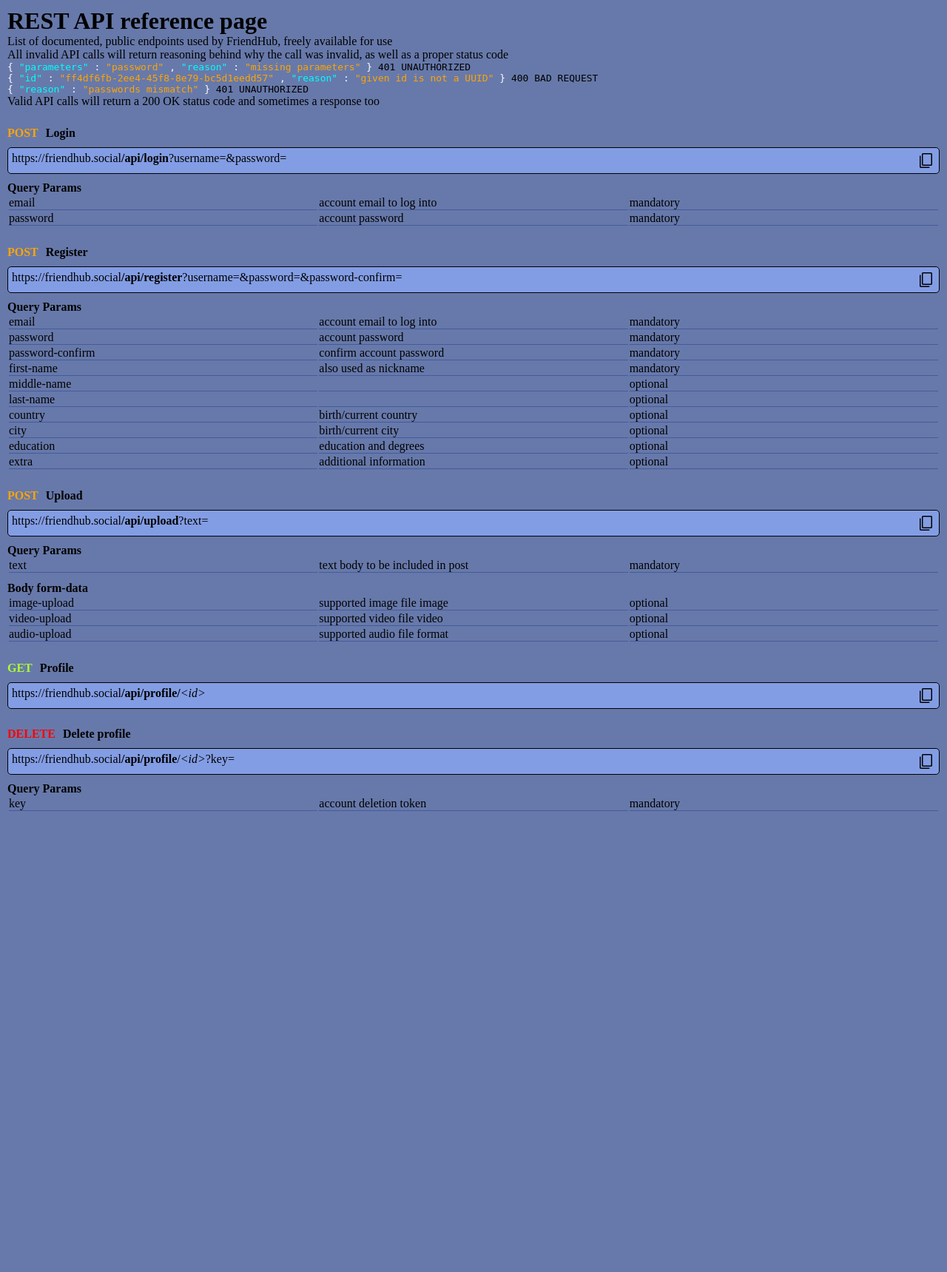
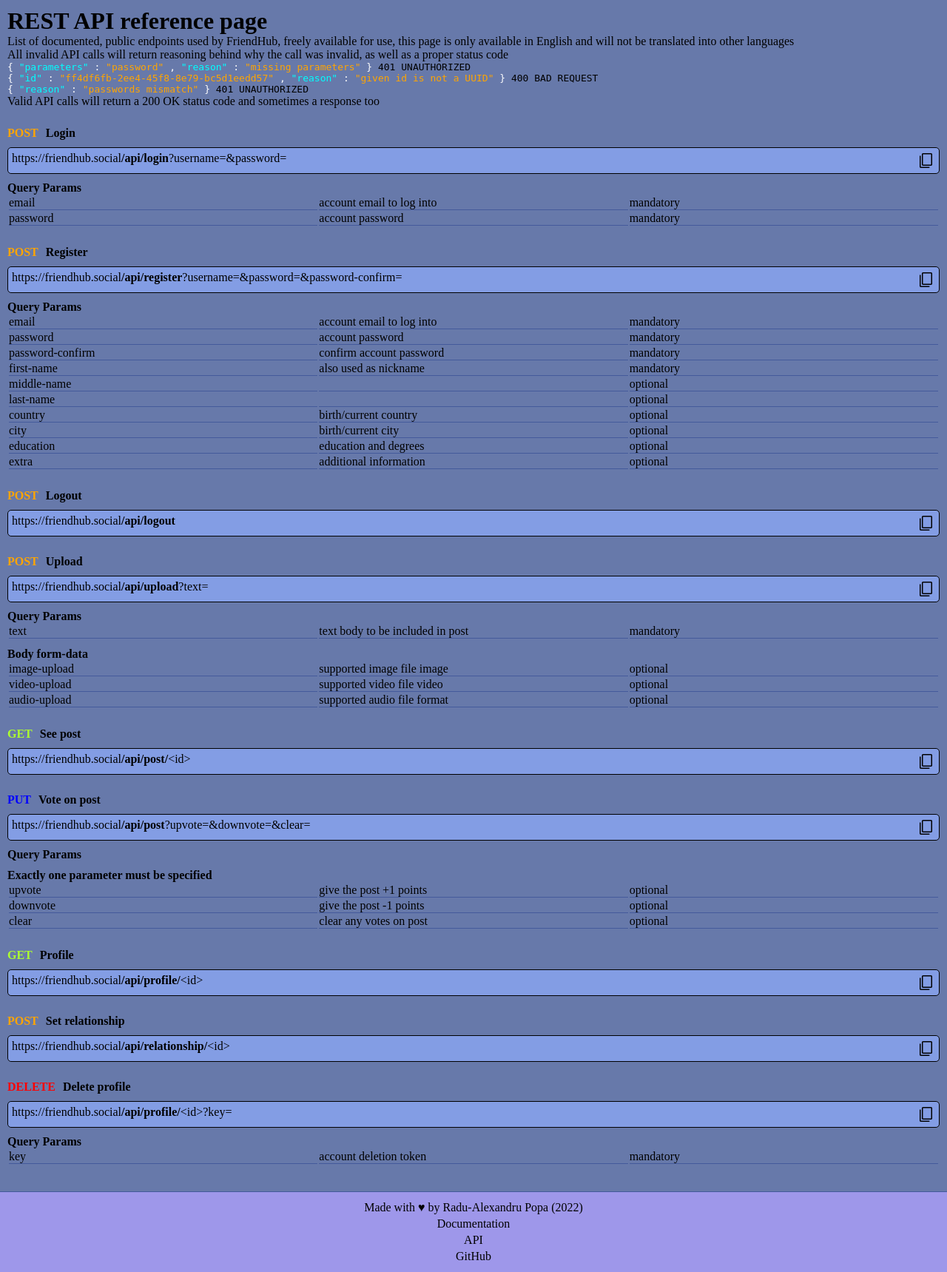
Before and after one commit to radu781/FriendHub-backend, a Flask app: page /api in a window 1280 px wide. Shown: the part 89-1808 px from the top of the page at 74% size. Before the commit the page ends 1185 px from the top, so only its background shows below. Run offline with Flask 2, Linux system fonts and the light colour scheme; parts of the project's set-up code (start-up, migrations or seed data) failed here and were passed over.

Commit message:
Updated API page, js clipboard copy

```diff
--- a/friendhub/src/controllers/login_controller.py
+++ b/friendhub/src/controllers/login_controller.py
@@ -66,7 +66,7 @@ def login() -> Response:
         owner_id=current_user.id_,
         valid_until=datetime.now() + timedelta(14),
         purpose=Token.Purpose.USER_LOGIN,
-        force_invalid=False
+        force_invalid=False,
     )
     TokenDAO.add(current_token)
     session[Token.Purpose.USER_LOGIN] = current_token.value
--- a/friendhub/src/database/dbmanager.py
+++ b/friendhub/src/database/dbmanager.py
@@ -38,7 +38,10 @@ class __DBManager:
                 self.connector.commit()
             return self.cursor.fetchall()
         except Error as e:
-            print(f"MySQL error: {e}, statement: {statement.replace('  ', ' ')}, args: {[str(val).strip() for val in values]}")
+            print(
+                f"""MySQL error: {e}, statement: {statement.replace('  ', ' ')},
+                args: {[str(val).strip() for val in values]}"""
+            )
             return []
 
     def execute_multiple(
--- a/friendhub/src/database/post_dao.py
+++ b/friendhub/src/database/post_dao.py
@@ -13,7 +13,8 @@ class PostDAO:
     @staticmethod
     def create_post(post: Post) -> None:
         DBManager.execute(
-            "INSERT INTO posts(id, owner_id, create_time, likes, dislikes, text, image, video, audio) VALUES(%s, %s, %s, %s, %s, %s, %s, %s, %s)",
+            """INSERT INTO posts(id, owner_id, create_time, likes, dislikes, text, image, video, audio)
+            VALUES(%s, %s, %s, %s, %s, %s, %s, %s, %s)""",
             (
                 str(post.id_),
                 str(post.owner_id),
--- a/friendhub/src/database/relationship_dao.py
+++ b/friendhub/src/database/relationship_dao.py
@@ -8,7 +8,8 @@ class RelationshipDAO:
     def insert_or_update(rel: Relationship) -> None:
         if RelationshipDAO.get_relationship(rel.id_) is None:
             DBManager.execute(
-                "INSERT INTO relationships(id, user_id1, user_id2, type, change_time) VALUES(%s, %s, %s, %s, %s)",
+                """INSERT INTO relationships(id, user_id1, user_id2, type, change_time)
+                VALUES(%s, %s, %s, %s, %s)""",
                 (str(rel.id_), str(rel.user_id1), str(rel.user_id2), rel.type, rel.change_time),
             )
         else:
--- a/friendhub/src/database/token_dao.py
+++ b/friendhub/src/database/token_dao.py
@@ -6,7 +6,8 @@ class TokenDAO:
     @staticmethod
     def add(token: Token) -> None:
         DBManager.execute(
-            "INSERT INTO tokens(id, owner, valid_until, value, purpose, date_created) VALUES(%s, %s, %s, %s, %s, %s)",
+            """INSERT INTO tokens(id, owner, valid_until, value, purpose, date_created)
+             VALUES(%s, %s, %s, %s, %s, %s)""",
             (
                 str(token.id_),
                 str(token.owner_id),
--- a/friendhub/src/mail/sender.py
+++ b/friendhub/src/mail/sender.py
@@ -1,5 +1,5 @@
-import smtplib, ssl
-from time import sleep
+import smtplib
+import ssl
 
 from mail.email import Email
 from . import _from, _password
--- a/friendhub/src/main.py
+++ b/friendhub/src/main.py
@@ -16,6 +16,7 @@ from controllers.post_controller import post_blueprint
 from controllers.relationship_controller import relationship_blueprint
 from globals import DEBUG_ON, SESSION_KEY
 from views.api_view import api_blueprint
+from views.docs_view import docs_blueprint
 from views.index_view import index_view_blueprint
 from views.login_view import login_view_blueprint
 from views.profile_view import profile_view_blueprint
@@ -37,6 +38,7 @@ app.register_blueprint(login_view_blueprint)
 app.register_blueprint(register_view_blueprint)
 app.register_blueprint(index_view_blueprint)
 app.register_blueprint(api_blueprint)
+app.register_blueprint(docs_blueprint)
 app.register_blueprint(deploy_blueprint)
 app.register_blueprint(login_blueprint)
 app.register_blueprint(logout_blueprint)
--- /dev/null
+++ b/friendhub/static/scripts/api.js
@@ -0,0 +1,9 @@
+let copyButtons = document.querySelectorAll(".copy-clipboard")
+for (let copyButton of copyButtons) {
+    copyButton.addEventListener("click", (event) => {
+        let whole = event.target.parentElement.childNodes[1]
+        let endpoint = whole.childNodes[1].innerHTML
+        let params = whole.childNodes[2].data || ""
+        navigator.clipboard.writeText(`https://friendhub.social${endpoint}${params}`)
+    })
+}
--- a/friendhub/static/styles/api.css
+++ b/friendhub/static/styles/api.css
@@ -60,6 +60,11 @@ span.post {
     text-transform: uppercase;
 }
 
+span.put {
+    color: blue;
+    text-transform: uppercase;
+}
+
 span.delete {
     color: red;
     text-transform: uppercase;
--- a/friendhub/static/styles/base.css
+++ b/friendhub/static/styles/base.css
@@ -1,6 +1,32 @@
 * {
     margin: 0;
     padding: 0;
+}
+
+body>footer>div {
+    display: flex;
+    flex-direction: column;
+    align-items: center;
+    justify-content: center;
+    padding: 10px 0px;
+    background-color: #9e97ea;
+}
+
+body>footer>div>ul {
+    display: flex;
+    flex-direction: column;
+    align-items: center;
+    justify-content: center;
+}
+
+footer>div>ul>li,
+footer>div>p {
+    padding: 2px 0px;
+}
+
+body>footer {
+    flex-grow: 1;
+    border-top: 1px solid #445a9b;
 }
 
 ul {
--- a/friendhub/templates/api.html
+++ b/friendhub/templates/api.html
@@ -1,10 +1,14 @@
 {% extends "base.html" %} {% block title %} API reference | FriendHub {% endblock %}{% block extra_head %}
-<link rel="stylesheet" href="{{ url_for('static', filename='styles/api.css') }}" /> {% endblock %} {% block body %}
+<link rel="stylesheet" href="{{ url_for('static', filename='styles/api.css') }}" />
+<script src="{{ url_for('static', filename='scripts/api.js') }}" defer></script>
+{% endblock %} {% block body %}
 <div class="main">
     <div class="left"></div>
     <div class="middle">
         <h1>REST API reference page</h1>
-        <p>List of documented, public endpoints used by FriendHub, freely available for use</p>
+        <p>
+            List of documented, public endpoints used by FriendHub, freely available for use, this page is only available in English and will not be translated into other languages
+        </p>
         <div class="responses">
             <p>
                 All invalid API calls will return reasoning behind why the call was invalid, as well as a proper status code
@@ -43,6 +47,7 @@
 			</code>
             <p>Valid API calls will return a 200 OK status code and sometimes a response too</p>
         </div>
+        <!-- login endpoint -->
         <div class="request">
             <div class="type-and-name">
                 <span class="post">post</span>
@@ -50,7 +55,7 @@
             </div>
             <div class="endpoint">
                 <p>https://friendhub.social<span class="bold">/api/login</span>?username=&password=</p>
-                <img src="{{ url_for('static', filename='assets/icons/copy_icon.svg') }}" alt="copy" class="pointer-cursor circular-highlight" />
+                <img src="{{ url_for('static', filename='assets/icons/copy_icon.svg') }}" alt="copy" class="pointer-cursor circular-highlight copy-clipboard" />
             </div>
             <div class="params">
                 <p>Query Params</p>
@@ -68,6 +73,8 @@
                 </table>
             </div>
         </div>
+
+        <!-- register endpoint -->
         <div class="request">
             <div class="type-and-name">
                 <span class="post">post</span>
@@ -81,7 +88,7 @@
 				<img
 					src="{{ url_for('static', filename='assets/icons/copy_icon.svg') }}"
 					alt="copy"
-					class="pointer-cursor circular-highlight"
+					class="pointer-cursor circular-highlight copy-clipboard"
 				/>
 			</div>
 			<div class="params">
@@ -115,7 +122,7 @@
 					<td>last-name</td>
 					<td></td>
 					<td>optional</td>
-					</tr>
+					<tr>
 						<td>country</td>
 						<td>birth/current country</td>
 						<td>optional</td>
@@ -123,11 +130,13 @@
 					<td>city</td>
 					<td>birth/current city</td>
 					<td>optional</td>
-					</tr>
+					<tr>
 						<td>education</td>
 						<td>education and degrees</td>
 						<td>optional</td>
 					</tr>
+
+					<tr>
 						<td>extra</td>
 						<td>additional information</td>
 						<td>optional</td>
@@ -135,6 +144,20 @@
 				</table>
 			</div>
 		</div>
+
+		<!-- logout endpoint -->
+		<div class="request">
+			<div class="type-and-name">
+				<span class="post">post</span>
+                    <p>Logout</p>
+            </div>
+            <div class="endpoint">
+                <p>https://friendhub.social<span class="bold">/api/logout</span></p>
+                <img src="{{ url_for('static', filename='assets/icons/copy_icon.svg') }}" alt="copy" class="pointer-cursor circular-highlight copy-clipboard" />
+            </div>
+        </div>
+
+        <!-- upload endpoint -->
         <div class="request">
             <div class="type-and-name">
                 <span class="post">post</span>
@@ -142,7 +165,7 @@
             </div>
             <div class="endpoint">
                 <p>https://friendhub.social<span class="bold">/api/upload</span>?text=</p>
-                <img src="{{ url_for('static', filename='assets/icons/copy_icon.svg') }}" alt="copy" class="pointer-cursor circular-highlight" />
+                <img src="{{ url_for('static', filename='assets/icons/copy_icon.svg') }}" alt="copy" class="pointer-cursor circular-highlight copy-clipboard" />
             </div>
             <div class="params">
                 <p>Query Params</p>
@@ -175,34 +198,85 @@
                 </table>
             </div>
         </div>
+
+        <!-- see post endpoint -->
+        <div class="request">
+            <div class="type-and-name">
+                <span class="get">get</span>
+                <p>See post</p>
+            </div>
+            <div class="endpoint">
+                <p>https://friendhub.social<span class="bold">/api/post/</span>&lt;id&gt;</p>
+                <img src="{{ url_for('static', filename='assets/icons/copy_icon.svg') }}" alt="copy" class="pointer-cursor circular-highlight copy-clipboard" />
+            </div>
+        </div>
+
+        <!-- vote on post endpoint -->
+        <div class="request">
+            <div class="type-and-name">
+                <span class="put">put</span>
+                <p>Vote on post</p>
+            </div>
+            <div class="endpoint">
+                <p>https://friendhub.social<span class="bold">/api/post</span>?upvote=&downvote=&clear=</p>
+                <img src="{{ url_for('static', filename='assets/icons/copy_icon.svg') }}" alt="copy" class="pointer-cursor circular-highlight copy-clipboard" />
+            </div>
+            <div class="params">
+                <p>Query Params</p>
+                <p>Exactly one parameter must be specified</p>
+                <table>
+                    <tr>
+                        <td>upvote</td>
+                        <td>give the post +1 points</td>
+                        <td>optional</td>
+                    </tr>
+                    <tr>
+                        <td>downvote</td>
+                        <td>give the post -1 points</td>
+                        <td>optional</td>
+                    </tr>
+                    <tr>
+                        <td>clear</td>
+                        <td>clear any votes on post</td>
+                        <td>optional</td>
+                    </tr>
+                </table>
+            </div>
+        </div>
+
+        <!-- see profile endpoint -->
         <div class="request">
             <div class="type-and-name">
                 <span class="get">get</span>
                 <p>Profile</p>
             </div>
             <div class="endpoint">
-                <p>
-                    https://friendhub.social<span class="bold">/api/profile/</span
-					><span class="italics">&lt;id&gt;</span>
-                </p>
-                <img src="{{ url_for('static', filename='assets/icons/copy_icon.svg') }}" alt="copy" class="pointer-cursor circular-highlight" />
+                <p>https://friendhub.social<span class="bold">/api/profile/</span>&lt;id&gt;</p>
+                <img src="{{ url_for('static', filename='assets/icons/copy_icon.svg') }}" alt="copy" class="pointer-cursor circular-highlight copy-clipboard" />
             </div>
         </div>
+
+        <!-- relationship endpoint -->
+        <div class="request">
+            <div class="type-and-name">
+                <span class="post">post</span>
+                <p>Set relationship</p>
+            </div>
+            <div class="endpoint">
+                <p>https://friendhub.social<span class="bold">/api/relationship/</span>&lt;id&gt;</p>
+                <img src="{{ url_for('static', filename='assets/icons/copy_icon.svg') }}" alt="copy" class="pointer-cursor circular-highlight copy-clipboard" />
+            </div>
+        </div>
+
+        <!-- delete profile endpoint -->
         <div class="request">
             <div class="type-and-name">
                 <span class="delete">delete</span>
                 <p>Delete profile</p>
             </div>
             <div class="endpoint">
-                <p>
-                    https://friendhub.social<span class="bold">/api/profile</span>/<span class="italics">&lt;id&gt;</span
-					>?key=
-				</p>
-				<img
-					src="{{ url_for('static', filename='assets/icons/copy_icon.svg') }}"
-					alt="copy"
-					class="pointer-cursor circular-highlight"
-				/>
+                <p>https://friendhub.social<span class="bold">/api/profile/</span>&lt;id&gt;?key=</p>
+                <img src="{{ url_for('static', filename='assets/icons/copy_icon.svg') }}" alt="copy" class="pointer-cursor circular-highlight copy-clipboard" />
             </div>
             <div class="params">
                 <p>Query Params</p>
--- a/friendhub/templates/base.html
+++ b/friendhub/templates/base.html
@@ -47,8 +47,10 @@
 								{% endif %}
 								<p>
 									{{ _("My profile") }}
-									<img src="{{ url_for('static', filename='assets/icons/arrow_drop_down.svg') }}"
-										alt="drop down menu" />
+									<img
+										src="{{ url_for('static', filename='assets/icons/arrow_drop_down.svg') }}"
+										alt="drop down menu"
+									/>
 								</p>
 							</a>
                         <div id="options-list">
@@ -57,7 +59,8 @@
                                     {{ _("Online status") }}
                                     <img src="{{ url_for('static', filename='assets/icons/arrow_drop_down.svg') }}" alt="drop down menu" />
                                 </li>
-                                <li>{{ _("Switch account") }}
+                                <li>
+                                    {{ _("Switch account") }}
                                     <img src="{{ url_for('static', filename='assets/icons/arrow_drop_down.svg') }}" alt="drop down menu" />
                                 </li>
                                 <li>{{ _("Theme") }}</li>
@@ -65,7 +68,9 @@
                                 <li>{{ _("More settings") }}</li>
                                 <li>{{ _("Feedback") }}</li>
                                 <li>
-                                    <button type="submit" class="button-main" onclick="onLogoutPressed()">{{ _("Log out") }}</button>
+                                    <button type="submit" class="button-main" onclick="onLogoutPressed()">
+											{{ _("Log out") }}
+										</button>
                                 </li>
                             </ul>
                         </div>
@@ -76,7 +81,16 @@
         </nav>
     </header>
     {% block body %} {% endblock %}
-    <footer></footer>
+    <footer>
+        <div>
+            <p>Made with &#9829; by Radu-Alexandru Popa (2022)</p>
+            <ul>
+                <li><a href="/docs">Documentation</a></li>
+                <li><a href="/api">API</a></li>
+                <li><a href="https://github.com/radu781/FriendHub">GitHub</a></li>
+            </ul>
+        </div>
+    </footer>
 </body>
 
 </html>
```
Also changed, not shown: friendhub/src/views/docs_view.py (added, +11 -0 lines), friendhub/templates/docs.html (added, +23 -0 lines), 1 other file. Lines whose indentation alone changed are shown as unchanged.
